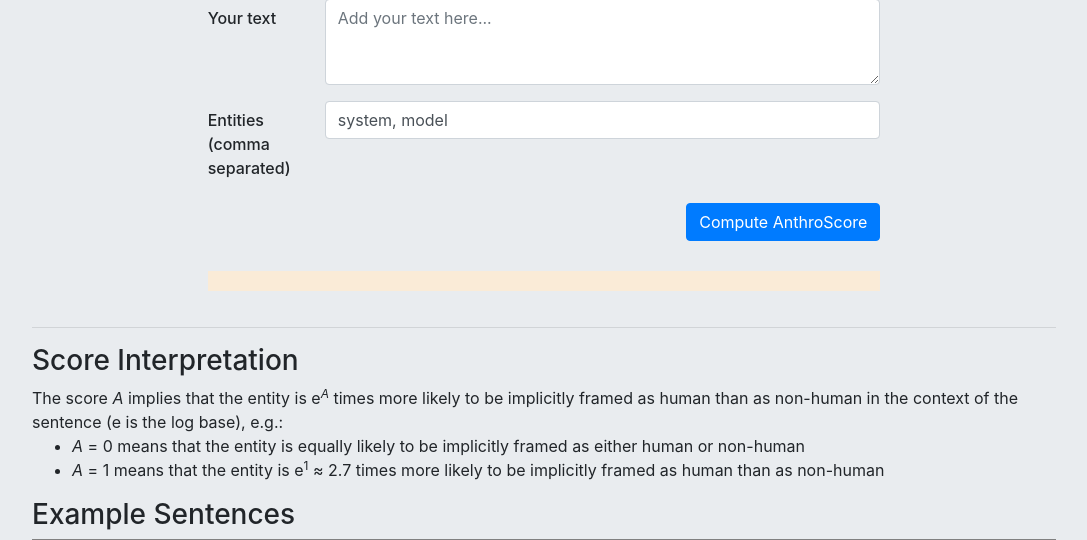
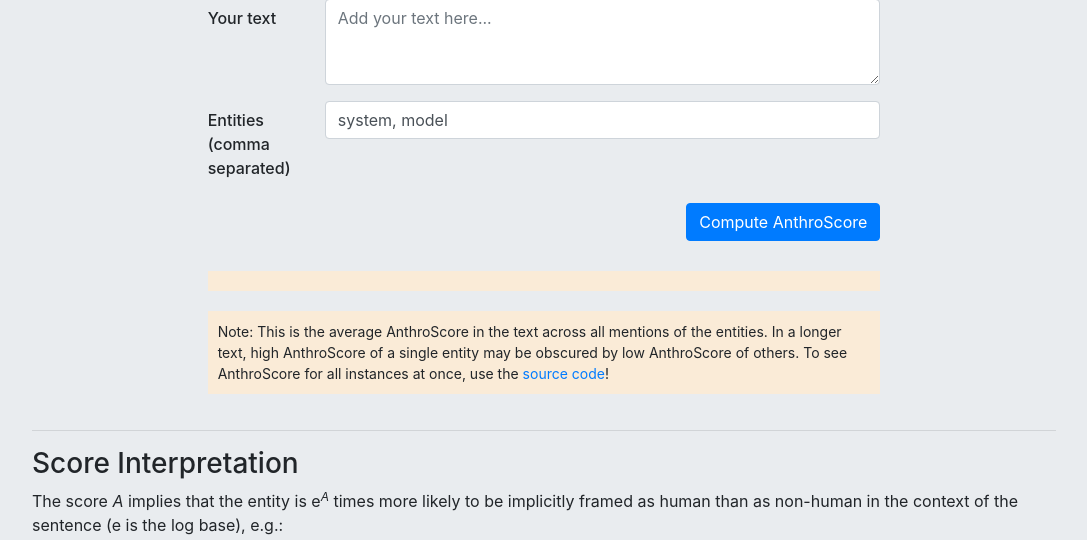
Before and after one commit to tizianopiccardi/AnthroscoreWebservice, a Flask app: page / in a window 1280 px wide. Shown: the part 593-1133 px from the top of the page, without its empty margins (96-1183 px from the left). Run offline with Flask 3, Linux system fonts and the light colour scheme.

Commit message:
disclaimer

```diff
--- a/templates/index.html
+++ b/templates/index.html
@@ -71,6 +71,7 @@
                 </div>
             </form>
         </div>
+
     </div>
 
 </div>
@@ -80,9 +81,15 @@
         <div class="nav flex-column nav-pills score_box" role="tablist" aria-orientation="vertical" id="output-text">
 
         </div>
+        <div class="nav flex-column nav-pills score_box" role="tablist" aria-orientation="vertical" id="output-text2"><small>
+            Note: This is the average AnthroScore in the text across all mentions of the entities. In a longer text,
+            high AnthroScore of a single entity may be obscured by low AnthroScore of others.
+            To see AnthroScore for all instances at once, use the <a href="https://github.com/myracheng/AnthroScore" target="_blank">source code</a>!
+        </small></div>
     </div>
 
 </div>
+
 
 <hr>
 
```
